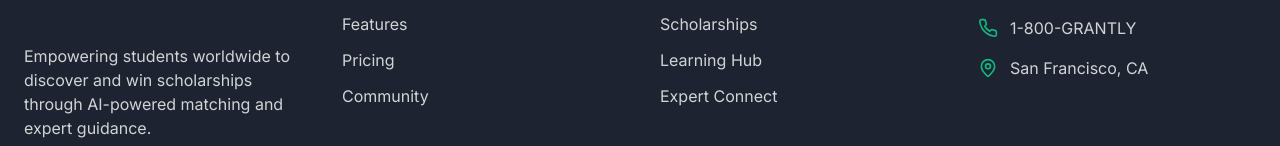
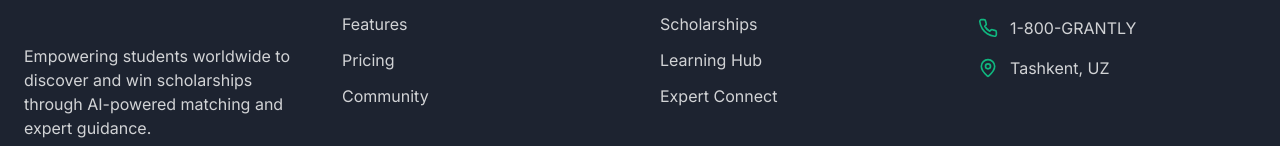
Before and after one commit to RahmatullohToirov/grantly-uz, a React (Vite) app: page /about in a window 1280 px wide. Shown: the part 2630-2776 px from the top of the page. Built offline with nearby package versions, Linux system fonts and the light colour scheme.

Commit message:
Update footer location from San Francisco to Tashkent

```diff
--- a/src/components/Footer.tsx
+++ b/src/components/Footer.tsx
@@ -78,7 +78,7 @@ const Footer = () => {
               </div>
               <div className="flex items-center space-x-3">
                 <MapPin className="w-4 h-4 md:w-5 md:h-5 text-secondary flex-shrink-0" />
-                <span className="text-background/80 text-sm md:text-base">San Francisco, CA</span>
+                <span className="text-background/80 text-sm md:text-base">Tashkent, UZ</span>
               </div>
             </div>
           </div>
```
